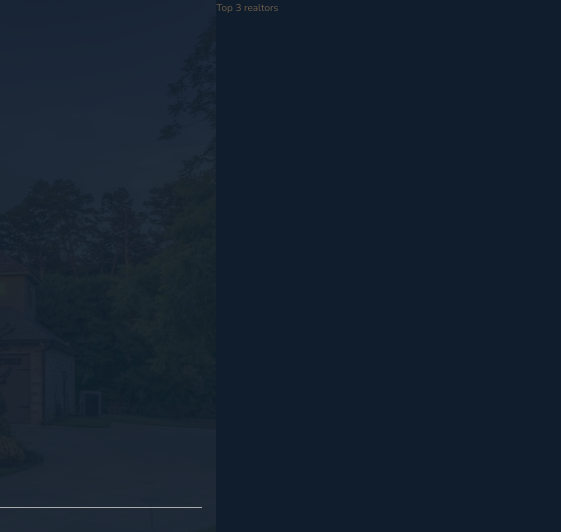
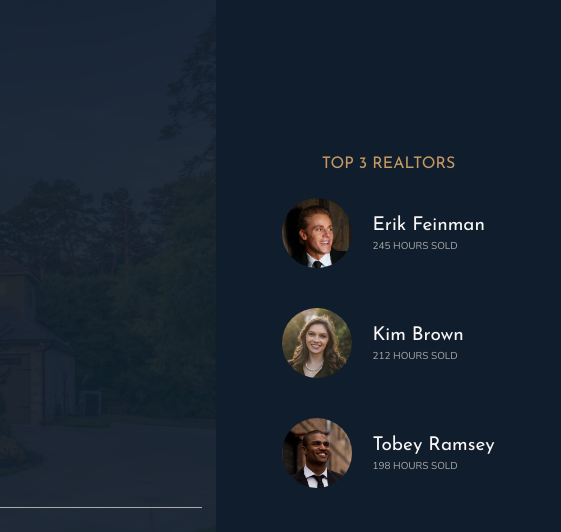
Before and after one commit to alisterhuysmans/nexter, a website: page index.html in a window 1280 px wide. Shown: the top 532 px of the page, 719-1280 px from the left. Drawn offline with nearby package versions, Linux system fonts and the light colour scheme.

Commit message:
build realtors section

```diff
--- a/index.html
+++ b/index.html
@@ -36,7 +36,26 @@
 
         </header>
 
-        <div class="realtors">Top 3 realtors</div>
+        <div class="realtors">
+            <h3 class="heading-3">Top 3 Realtors</h3>
+            <div class="realtors__list">
+                <img src="img/realtor-1.jpeg" alt="Realtor 1" class="realtors__img">
+                <div class="realtors__details">
+                    <h4 class="heading-4 heading-4--light">Erik Feinman</h4>
+                    <p class="realtors__sold">245 hours sold</p>
+                </div>
+                <img src="img/realtor-2.jpeg" alt="Realtor 2" class="realtors__img">
+                <div class="realtors__details">
+                    <h4 class="heading-4 heading-4--light">Kim Brown</h4>
+                    <p class="realtors__sold">212 hours sold</p>
+                </div>
+                <img src="img/realtor-3.jpeg" alt="Realtor 3" class="realtors__img">
+                <div class="realtors__details">
+                    <h4 class="heading-4 heading-4--light">Tobey Ramsey</h4>
+                    <p class="realtors__sold">198 hours sold</p>
+                </div>
+            </div>
+        </div>
 
         <section class="features">
             <div class="feature">
--- a/sass/_realtors.scss
+++ b/sass/_realtors.scss
@@ -1,4 +1,31 @@
 .realtors {
     background-color: $color-secondary;
     grid-column: col-start 7 / full-end;
+    padding: 3rem;
+
+    display: grid;
+    align-content: center;
+    justify-content: center;
+    justify-items: center;
+    grid-row-gap: 2rem;
+
+    &__list {
+        display: grid;
+        grid-template-columns: min-content max-content;
+        grid-column-gap: 2rem;
+        grid-row-gap: 5vh;
+        align-items: center;
+    }
+
+    &__img {
+        width: 7rem;
+        border-radius: 50%;
+        display: block;
+    }
+
+    &__sold {
+        text-transform: uppercase;
+        color: $color-grey-light-2;
+        margin-top: -3px;
+    }
 }
```
Also changed, not shown: css/style.css, 1 other file.
